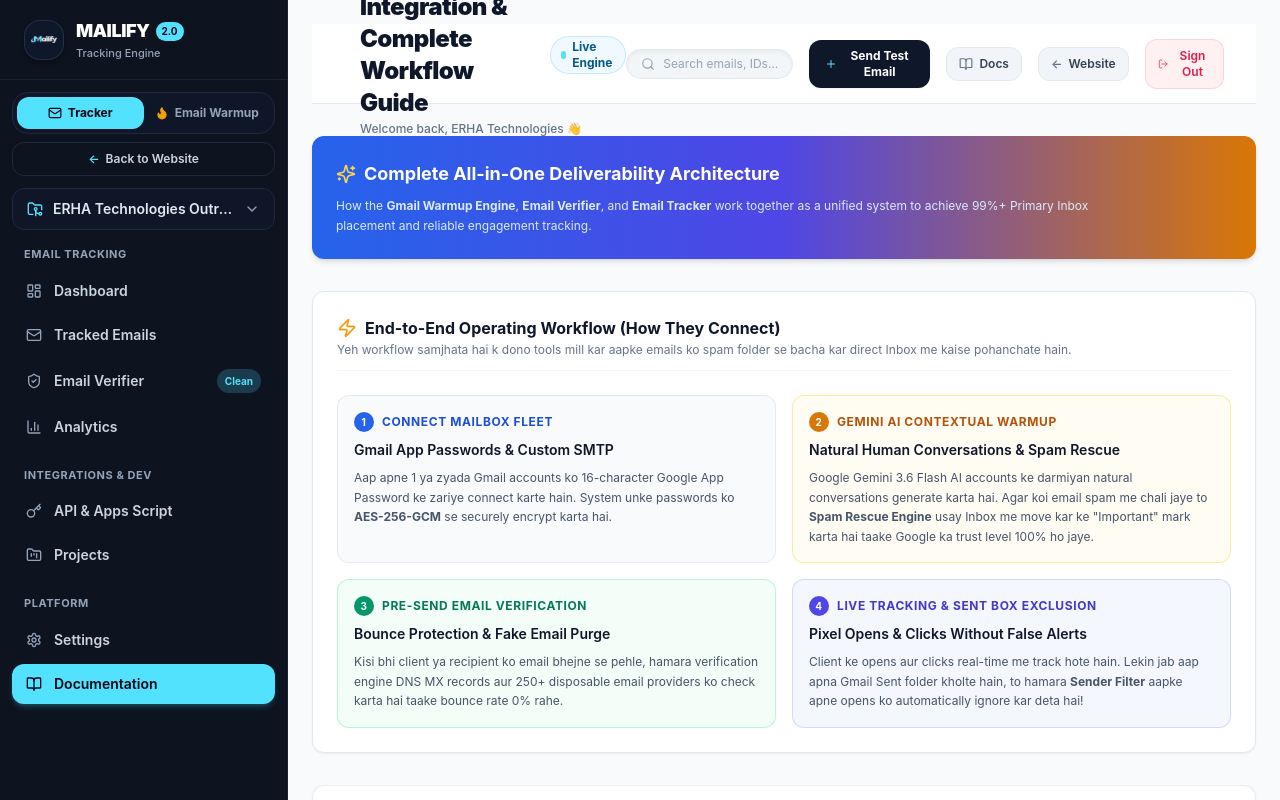
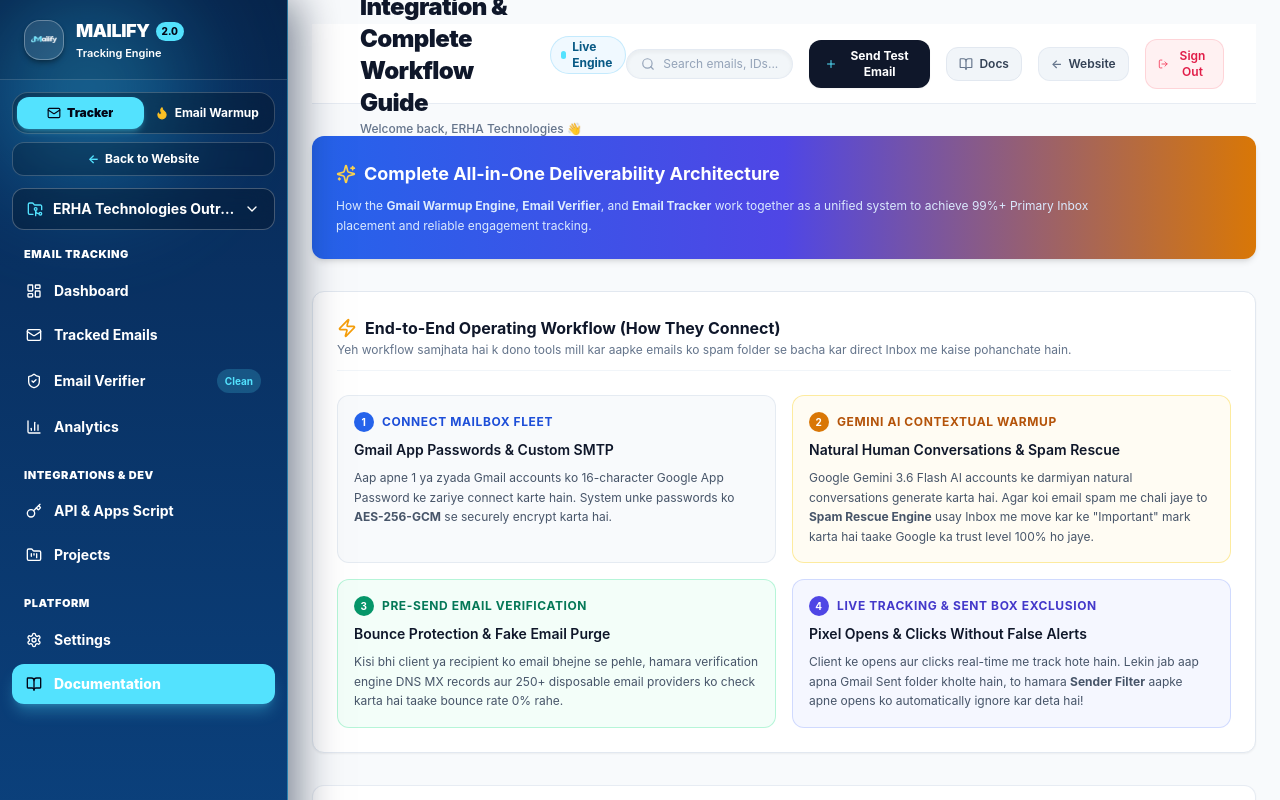
Before and after one commit to zeeshan99996/EMAIL-TRACKER-, a Next.js app: page /dashboard/docs in a window 1280 px wide. Shown: the top 800 px of the page. Built offline with nearby package versions, Linux system fonts and the light colour scheme.

Commit message:
Apply light luminous background gradient and pure white text across sidebar

```diff
--- a/components/project-selector.tsx
+++ b/components/project-selector.tsx
@@ -12,41 +12,41 @@
     <div className="relative">
       <button
         onClick={() => setIsOpen(!isOpen)}
-        className="w-full flex items-center justify-between px-3.5 py-2.5 text-sm font-semibold text-slate-200 bg-slate-900/80 hover:bg-slate-800 border border-slate-800 rounded-xl transition-colors shadow-xs"
+        className="w-full flex items-center justify-between px-3.5 py-2.5 text-sm font-bold text-white bg-black/25 hover:bg-black/40 border border-white/25 hover:border-white/40 rounded-xl transition-colors shadow-xs backdrop-blur-md"
       >
         <div className="flex items-center space-x-2.5 truncate">
           <FolderGit2 className="w-4 h-4 text-[#53E2FE] shrink-0" />
-          <span className="truncate">{selectedProject}</span>
+          <span className="truncate text-white font-bold">{selectedProject}</span>
         </div>
-        <ChevronDown className="w-4 h-4 text-slate-400 shrink-0 ml-1" />
+        <ChevronDown className="w-4 h-4 text-white shrink-0 ml-1" />
       </button>
 
       {isOpen && (
-        <div className="absolute top-full left-0 right-0 mt-1.5 bg-[#161922] border border-slate-800 rounded-xl shadow-2xl z-50 py-1.5 backdrop-blur-md">
+        <div className="absolute top-full left-0 right-0 mt-1.5 bg-[#092956]/98 border border-white/30 rounded-xl shadow-2xl z-50 py-1.5 backdrop-blur-xl">
           <button
             onClick={() => {
               setSelectedProject(DEMO_PROJECT.name);
               setIsOpen(false);
             }}
-            className="w-full text-left px-3.5 py-2 text-sm text-slate-200 hover:bg-slate-800/80 flex items-center space-x-2"
+            className="w-full text-left px-3.5 py-2 text-sm text-white hover:bg-white/15 flex items-center space-x-2 font-bold"
           >
             <span className="w-2 h-2 rounded-full bg-[#53E2FE]"></span>
-            <span className="truncate font-semibold text-white">{DEMO_PROJECT.name}</span>
+            <span className="truncate text-white font-bold">{DEMO_PROJECT.name}</span>
           </button>
           <button
             onClick={() => {
               setSelectedProject('ERHA Marketing');
               setIsOpen(false);
             }}
-            className="w-full text-left px-3.5 py-2 text-sm text-slate-300 hover:bg-slate-800/80 flex items-center space-x-2"
+            className="w-full text-left px-3.5 py-2 text-sm text-white/90 hover:bg-white/15 flex items-center space-x-2 font-medium"
           >
-            <span className="w-2 h-2 rounded-full bg-slate-500"></span>
-            <span className="truncate">ERHA Marketing</span>
+            <span className="w-2 h-2 rounded-full bg-slate-300"></span>
+            <span className="truncate text-white/90">ERHA Marketing</span>
           </button>
-          <div className="border-t border-slate-800 my-1"></div>
+          <div className="border-t border-white/20 my-1"></div>
           <a
             href="/dashboard/projects"
-            className="w-full text-left px-3.5 py-2 text-xs font-bold text-[#53E2FE] hover:bg-slate-800/80 flex items-center space-x-1.5"
+            className="w-full text-left px-3.5 py-2 text-xs font-black text-[#53E2FE] hover:bg-white/15 flex items-center space-x-1.5"
           >
             <Plus className="w-3.5 h-3.5" />
             <span>Manage Projects</span>
--- a/components/sidebar.tsx
+++ b/components/sidebar.tsx
@@ -133,21 +133,68 @@
         />
       )}
 
-      {/* Sidebar Container - Dark charcoal style */}
+      {/* Sidebar Container - Lighter Website Hero Section Gradient */}
       <aside
-        className={`fixed md:static inset-y-0 left-0 z-50 w-72 bg-[#0d131f] border-r border-slate-800/80 flex flex-col justify-between transition-transform duration-300 ease-in-out md:translate-x-0 ${
+        className={`fixed md:static inset-y-0 left-0 z-50 w-72 bg-gradient-to-b from-[#082854] via-[#0b3e7a] via-[#0d549c] to-[#0275b8] border-r border-[#53E2FE]/40 flex flex-col justify-between transition-transform duration-300 ease-in-out md:translate-x-0 relative overflow-hidden text-white shadow-[10px_0_40px_rgba(2,16,41,0.5)] ${
           mobileOpen ? 'translate-x-0' : '-translate-x-full'
         }`}
       >
-        <div className="flex-1 flex flex-col min-h-0 overflow-y-auto">
+        {/* Background Ambient Glows - Lighter & More Radiant */}
+        {/* Top-Left Ambient Cyan Bloom */}
+        <div
+          className="absolute -top-10 -left-10 w-64 h-64 rounded-full pointer-events-none blur-[50px] opacity-60 z-0"
+          style={{
+            background:
+              'radial-gradient(ellipse at center, rgba(83,226,254,0.75) 0%, rgba(14,165,233,0.45) 50%, transparent 75%)',
+          }}
+        />
+
+        {/* Mid-Right Vibrant #53E2FE Aurora */}
+        <div
+          className="absolute top-[35%] -right-14 w-64 h-64 rounded-full pointer-events-none blur-[55px] opacity-55 z-0"
+          style={{
+            background:
+              'radial-gradient(ellipse at center, #53E2FE 0%, rgba(14,165,233,0.55) 45%, rgba(2,132,199,0.3) 70%, transparent 85%)',
+          }}
+        />
+
+        {/* Bottom Horizon Intense White & #53E2FE Core Glow */}
+        <div
+          className="absolute -bottom-10 left-1/2 -translate-x-1/2 w-80 h-56 rounded-full pointer-events-none blur-[50px] opacity-65 z-0"
+          style={{
+            background:
+              'radial-gradient(ellipse at center, #ffffff 0%, #53E2FE 45%, rgba(4,51,108,0.7) 70%, transparent 95%)',
+          }}
+        />
+
+        {/* Vertical Coordinate Grid Lines (Hero Texture) */}
+        <svg
+          className="absolute inset-0 w-full h-full pointer-events-none z-0 opacity-20"
+          preserveAspectRatio="none"
+          xmlns="http://www.w3.org/2000/svg"
+        >
+          <defs>
+            <linearGradient id="sidebarGridGrad" x1="0" y1="0" x2="0" y2="1">
+              <stop offset="0%" stopColor="#ffffff" stopOpacity="0.1" />
+              <stop offset="40%" stopColor="#53E2FE" stopOpacity="0.35" />
+              <stop offset="85%" stopColor="#53E2FE" stopOpacity="0.6" />
+              <stop offset="100%" stopColor="#ffffff" stopOpacity="0.2" />
+            </linearGradient>
+          </defs>
+          <line x1="25%" y1="0" x2="25%" y2="100%" stroke="url(#sidebarGridGrad)" strokeWidth="1" strokeDasharray="4 6" />
+          <line x1="50%" y1="0" x2="50%" y2="100%" stroke="url(#sidebarGridGrad)" strokeWidth="1" strokeDasharray="4 6" />
+          <line x1="75%" y1="0" x2="75%" y2="100%" stroke="url(#sidebarGridGrad)" strokeWidth="1" strokeDasharray="4 6" />
+        </svg>
+
+        <div className="flex-1 flex flex-col min-h-0 overflow-y-auto relative z-10">
           {/* Logo Brand Header */}
-          <div className="h-20 px-6 flex items-center justify-between border-b border-slate-800/80">
+          <div className="h-20 px-6 flex items-center justify-between border-b border-white/15 bg-black/10 backdrop-blur-xs">
             <Link
               href="/dashboard"
               className="flex items-center space-x-3 group"
               onClick={() => setMobileOpen && setMobileOpen(false)}
             >
-              <div className="w-10 h-10 rounded-2xl bg-slate-900 border border-slate-700/60 flex items-center justify-center p-1.5 shadow-md shadow-black/20 group-hover:border-[#4CDAFA]/40 transition-all">
+              <div className="w-10 h-10 rounded-2xl bg-white/10 border border-white/30 flex items-center justify-center p-1.5 shadow-md shadow-black/30 group-hover:border-[#53E2FE] transition-all">
                 <img
                   src="/mailify-logo-white.png"
                   alt="Mailify Logo"
@@ -156,14 +203,14 @@
               </div>
               <div className="flex flex-col">
                 <div className="flex items-center space-x-1.5">
-                  <span className="font-black text-lg tracking-tight text-white group-hover:text-slate-200 transition-colors">
+                  <span className="font-black text-lg tracking-tight text-white group-hover:text-cyan-100 transition-colors">
                     MAILIFY
                   </span>
-                  <span className="text-[10px] font-bold px-1.5 py-0.5 rounded-full bg-[#53E2FE] text-slate-950">
+                  <span className="text-[10px] font-extrabold px-1.5 py-0.5 rounded-full bg-[#53E2FE] text-slate-950 shadow-xs">
                     2.0
                   </span>
                 </div>
-                <span className="text-[11px] font-medium text-slate-400">
+                <span className="text-[11px] font-semibold text-white">
                   {isWarmupMode ? 'Warmup Fleet' : 'Tracking Engine'}
                 </span>
               </div>
@@ -171,7 +218,7 @@
             {setMobileOpen && (
               <button
                 onClick={() => setMobileOpen(false)}
-                className="p-1.5 text-slate-400 hover:text-white rounded-lg md:hidden hover:bg-slate-800"
+                className="p-1.5 text-white hover:text-white rounded-lg md:hidden hover:bg-white/15"
               >
                 <X className="w-5 h-5" />
               </button>
@@ -180,14 +227,14 @@
 
           {/* Mode Switcher Pill */}
           <div className="p-3 pb-0 space-y-2">
-            <div className="flex items-center bg-slate-900/90 p-1 rounded-2xl border border-slate-800">
+            <div className="flex items-center bg-black/25 p-1 rounded-2xl border border-white/20 backdrop-blur-md">
               <Link
                 href="/dashboard"
                 onClick={() => setMobileOpen && setMobileOpen(false)}
-                className={`flex-1 flex items-center justify-center py-2 px-2.5 rounded-xl font-bold transition-all text-xs ${
+                className={`flex-1 flex items-center justify-center py-2 px-2.5 rounded-xl transition-all text-xs ${
                   !isWarmupMode
-                    ? 'bg-[#53E2FE] text-slate-950 shadow-sm font-black'
-                    : 'text-slate-400 hover:text-white'
+                    ? 'bg-[#53E2FE] text-slate-950 shadow-md shadow-[#53E2FE]/30 font-black'
+                    : 'text-white font-bold hover:bg-white/15'
                 }`}
               >
                 <Mail className="w-3.5 h-3.5 mr-1.5 shrink-0" />
@@ -197,13 +244,13 @@
               <Link
                 href="/dashboard/warmup"
                 onClick={() => setMobileOpen && setMobileOpen(false)}
-                className={`flex-1 flex items-center justify-center py-2 px-2.5 rounded-xl font-bold transition-all text-xs ${
+                className={`flex-1 flex items-center justify-center py-2 px-2.5 rounded-xl transition-all text-xs ${
                   isWarmupMode
-                    ? 'bg-[#53E2FE] text-slate-950 shadow-sm font-black'
-                    : 'text-slate-400 hover:text-white'
+                    ? 'bg-[#53E2FE] text-slate-950 shadow-md shadow-[#53E2FE]/30 font-black'
+                    : 'text-white font-bold hover:bg-white/15'
                 }`}
               >
-                <Flame className="w-3.5 h-3.5 mr-1.5 shrink-0 fill-amber-500 text-amber-500" />
+                <Flame className="w-3.5 h-3.5 mr-1.5 shrink-0 fill-amber-400 text-amber-400" />
                 <span className="truncate">Email Warmup</span>
               </Link>
             </div>
@@ -212,7 +259,7 @@
             <Link
               href="/?view=landing"
               onClick={() => setMobileOpen && setMobileOpen(false)}
-              className="w-full flex items-center justify-center py-2 px-3 text-xs font-semibold text-slate-300 hover:text-white hover:bg-slate-800/80 rounded-xl transition-all border border-slate-800 hover:border-slate-700 shadow-xs group"
+              className="w-full flex items-center justify-center py-2 px-3 text-xs font-bold text-white bg-black/20 hover:bg-black/40 rounded-xl transition-all border border-white/20 hover:border-white/40 shadow-xs group backdrop-blur-sm"
               title="Return to Main Website"
             >
               <span className="text-[#53E2FE] mr-1.5 transition-transform group-hover:-translate-x-0.5">←</span>
@@ -229,7 +276,7 @@
           <nav className="px-3 py-1 space-y-5">
             {activeSections.map((section) => (
               <div key={section.title}>
-                <div className="px-3 pb-2 text-[11px] font-bold uppercase tracking-wider text-slate-400">
+                <div className="px-3 pb-2 text-[11px] font-black uppercase tracking-wider text-white drop-shadow-xs">
                   {section.title}
                 </div>
                 <div className="space-y-1">
@@ -245,26 +292,26 @@
                         key={item.name}
                         href={item.href}
                         onClick={() => setMobileOpen && setMobileOpen(false)}
-                        className={`flex items-center justify-between px-3.5 py-2.5 text-sm font-semibold rounded-xl transition-all duration-150 ${
+                        className={`flex items-center justify-between px-3.5 py-2.5 text-sm rounded-xl transition-all duration-150 ${
                           isActive
-                            ? 'bg-[#53E2FE] text-slate-950 shadow-md shadow-[#53E2FE]/20 font-bold'
-                            : 'text-slate-300 hover:text-white hover:bg-slate-800/60'
+                            ? 'bg-[#53E2FE] text-slate-950 shadow-lg shadow-[#53E2FE]/30 font-extrabold'
+                            : 'text-white font-bold hover:bg-white/15'
                         }`}
                       >
                         <div className="flex items-center space-x-3">
                           <Icon className={`w-4 h-4 ${
                             isActive
                               ? 'text-slate-950'
-                              : 'text-slate-400'
+                              : 'text-white'
                           }`} />
-                          <span>{item.name}</span>
+                          <span className="text-white">{item.name}</span>
                         </div>
                         {item.badge && (
                           <span
                             className={`text-[10px] font-bold px-2 py-0.5 rounded-full ${
                               isActive
-                                ? 'bg-slate-950/15 text-slate-950'
-                                : item.badgeColor || 'bg-slate-800 text-slate-300'
+                                ? 'bg-slate-950/15 text-slate-950 font-black'
+                                : item.badgeColor || 'bg-white/20 text-white'
                             }`}
                           >
                             {item.badge}
@@ -279,17 +326,17 @@
           </nav>
         </div>
 
-        {/* Bottom Accent Widget (like reference image) */}
-        <div className="p-3">
-          <div className="relative overflow-hidden p-3.5 rounded-2xl bg-[#53E2FE]/10 border border-[#53E2FE]/25">
+        {/* Bottom Accent Widget (Website Hero Glass Style) */}
+        <div className="relative z-10 p-3">
+          <div className="relative overflow-hidden p-3.5 rounded-2xl bg-gradient-to-r from-white/15 to-[#53E2FE]/25 border border-white/30 backdrop-blur-md shadow-lg shadow-black/20">
             <div className="flex items-center justify-between">
               <div>
                 <p className="text-xs font-bold text-white">Google Apps Script</p>
-                <p className="text-[11px] text-slate-400 mt-0.5">Real-time Gmail tracking</p>
+                <p className="text-[11px] font-medium text-white mt-0.5">Real-time Gmail tracking</p>
               </div>
               <Link
                 href="/dashboard/api-keys"
-                className="w-8 h-8 rounded-full bg-[#53E2FE] text-slate-950 flex items-center justify-center shadow-sm hover:scale-105 transition-transform"
+                className="w-8 h-8 rounded-full bg-[#53E2FE] text-slate-950 flex items-center justify-center shadow-md shadow-[#53E2FE]/30 hover:scale-105 transition-transform"
                 title="View Apps Script & API Key"
               >
                 <ArrowUpRight className="w-4 h-4 font-bold stroke-[2.5]" />
@@ -299,17 +346,17 @@
         </div>
 
         {/* Footer User Badge & Sign Out */}
-        <div className="p-3 border-t border-slate-800/80 space-y-2">
-          <div className="flex items-center justify-between p-2.5 rounded-xl bg-slate-900/90 border border-slate-800">
+        <div className="relative z-10 p-3 border-t border-white/15 bg-black/10 backdrop-blur-xs space-y-2">
+          <div className="flex items-center justify-between p-2.5 rounded-xl bg-black/25 border border-white/20 backdrop-blur-md">
             <div className="flex items-center space-x-2.5 overflow-hidden">
-              <div className="w-8 h-8 rounded-xl bg-gradient-to-tr from-[#4CDAFA] to-blue-600 text-slate-950 flex items-center justify-center font-bold text-xs shrink-0">
+              <div className="w-8 h-8 rounded-xl bg-gradient-to-tr from-[#53E2FE] to-blue-500 text-slate-950 flex items-center justify-center font-bold text-xs shrink-0 shadow-xs">
                 {userInfo?.name ? userInfo.name.substring(0, 2).toUpperCase() : 'ET'}
               </div>
               <div className="truncate">
                 <p className="text-xs font-bold text-white truncate">
                   {userInfo?.name || 'ERHA Technologies'}
                 </p>
-                <p className="text-[11px] text-slate-400 truncate">
+                <p className="text-[11px] font-medium text-white/90 truncate">
                   {userInfo?.email || 'admin@erha.com'}
                 </p>
               </div>
@@ -317,7 +364,7 @@
             <button
               type="button"
               onClick={handleSignOut}
-              className="p-1.5 text-slate-400 hover:text-rose-400 hover:bg-rose-500/10 rounded-lg transition-colors cursor-pointer"
+              className="p-1.5 text-white hover:text-rose-300 hover:bg-rose-500/20 rounded-lg transition-colors cursor-pointer"
               title="Sign Out"
             >
               <LogOut className="w-4 h-4" />
@@ -327,7 +374,7 @@
           <button
             type="button"
             onClick={handleSignOut}
-            className="w-full flex items-center justify-center space-x-2 py-2 px-3 rounded-xl text-xs font-semibold text-rose-400 hover:text-rose-300 bg-rose-500/10 hover:bg-rose-500/20 border border-rose-500/20 transition-all cursor-pointer"
+            className="w-full flex items-center justify-center space-x-2 py-2 px-3 rounded-xl text-xs font-bold text-white hover:text-white bg-rose-500/30 hover:bg-rose-500/45 border border-rose-400/50 transition-all cursor-pointer shadow-xs"
           >
             <LogOut className="w-3.5 h-3.5" />
             <span>Sign Out</span>
```
